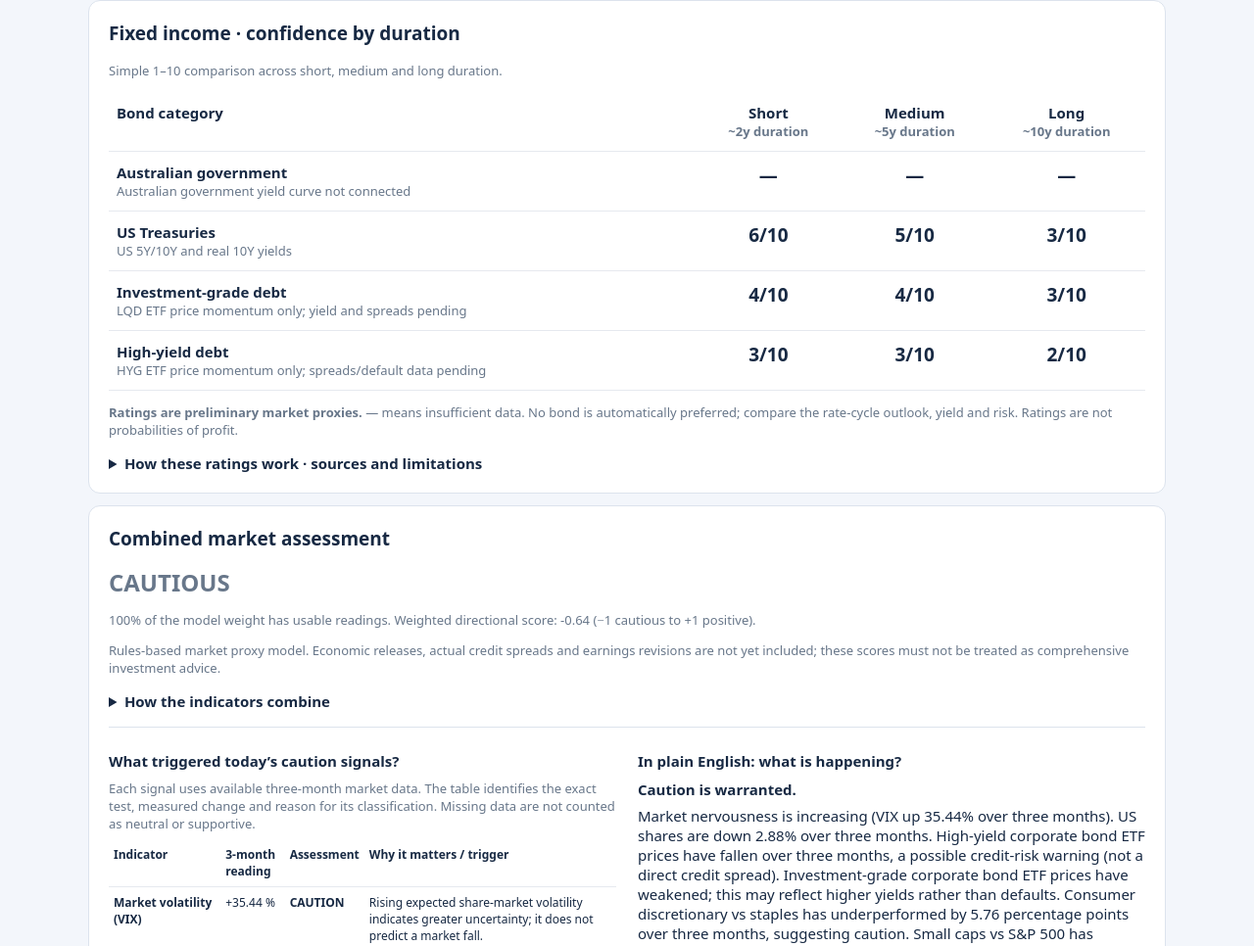
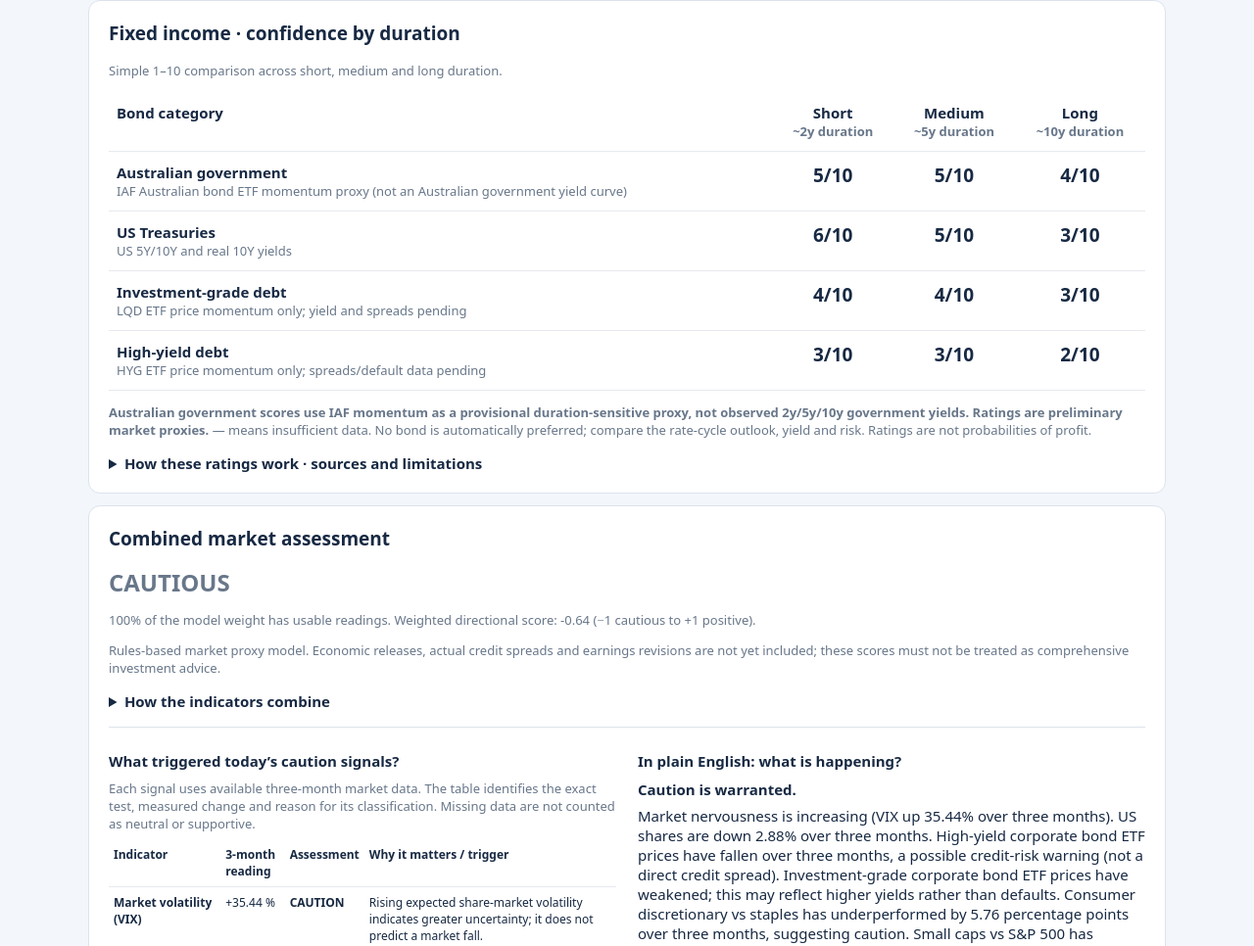
Before and after one commit to CambridgePW/Daily-update, a plain HTML site: page index.html in a window 1280 px wide. Shown: the part 7618-8584 px from the top of the page at 98% size. Drawn offline with Linux system fonts and the light colour scheme.

Commit message:
Provide Australian fixed income duration proxy using live IAF ETF with explicit source limitation

```diff
--- a/index.html
+++ b/index.html
@@ -233,8 +233,9 @@ const acScore=x=>{if(x.kind==='snapshot')return x.score;if(x.kind==='missing')re
 document.getElementById('asset-confidence-grid').innerHTML='<p class="small"><b>Confidence by asset class:</b> automated US market-proxy scores, dated research snapshots, or N/A where reliable regional data are missing. Australian and international equity categories use labelled ETF momentum proxies where available; missing data are not neutral. These scores do not incorporate valuation or earnings forecasts.</p><div class="grid">'+acRows.map(x=>{const v=acScore(x),snapshot=x.kind==='snapshot';return '<div style="border:1px solid #dce3ed;border-radius:9px;padding:12px"><div style="display:flex;justify-content:space-between;gap:8px"><b>'+esc(x.name)+'</b><b>'+esc(v===null?'N/A':v+'/10')+'</b></div><div style="height:8px;border-radius:6px;background:#e9eef5;margin:9px 0"><div style="height:100%;border-radius:6px;width:'+(v===null?0:v*10)+'%;background:'+(v>=7?'#268267':v<=4?'#bc7954':'#b29a42')+'"></div></div><div class="small"><b>'+esc(snapshot?'Dated research snapshot · '+x.date:v===null?'Awaiting data':'Automated market proxy')+'</b><p>'+esc(x.reason)+'</p>'+(x.url?'<a href="'+esc(x.url)+'" target="_blank" rel="noopener noreferrer">Underlying source</a>':'')+'</div></div>'}).join('')+'</div>';
 const y10=live.find(z=>z.name==='US 10Y yield (market proxy)'),y5=live.find(z=>z.name==='US 5Y yield (market proxy)'),real10=live.find(z=>z.name==='US real 10Y yield');
 const ig=live.find(z=>z.name==='Investment grade corporate bond ETF (LQD)'),hy=live.find(z=>z.name==='High yield corporate bond ETF (HYG)');
+const iaf=live.find(z=>z.name==='Australian government bonds ETF (IAF)');
 const fiGroups=[
-{name:'Australian government',source:'Australian government yield curve not connected',type:'missing'},
+{name:'Australian government',source:'IAF Australian bond ETF momentum proxy (not an Australian government yield curve)',type:'australian_proxy'},
 {name:'US Treasuries',source:'US 5Y/10Y and real 10Y yields',type:'gov'},
 {name:'Investment-grade debt',source:'LQD ETF price momentum only; yield and spreads pending',type:'ig'},
 {name:'High-yield debt',source:'HYG ETF price momentum only; spreads/default data pending',type:'hy'}
@@ -243,11 +244,12 @@ const fiTerms=[{name:'Short',duration:2},{name:'Medium',duration:5},{name:'Long'
 const clamp=(x,lo,hi)=>Math.max(lo,Math.min(hi,x));
 const fiScore=(g,term)=>{
 if(g.type==='missing')return null;
+if(g.type==='australian_proxy'){const m=iaf?.trends?.['3m']?.value;if(!Number.isFinite(m))return null;const strength=clamp(m/1.5,-2,2);const durationSensitivity=term.duration/5;return clamp(Math.round(5+strength*durationSensitivity),1,10);}
 if(g.type==='gov'){if(!Number.isFinite(y5?.value)||!Number.isFinite(y10?.value)||!Number.isFinite(real10?.value)||!Number.isFinite(real10?.trends?.['3m']?.value))return null;const realChange=real10.trends['3m'].value;const realLevel=clamp((real10.value-1.5)*.7,-1,1);const curve=y10.value-y5.value;const risk=term.duration/5;return clamp(Math.round(5+realLevel+clamp(-realChange/35,-1.5,1.5)*risk+clamp(curve,-.5,.5)),1,10);}
 const asset=g.type==='ig'?ig:hy;const move=asset?.trends?.['3m']?.value;if(!Number.isFinite(move))return null;const base=g.type==='ig'?5:4;return clamp(Math.round(base+clamp(move/3,-2,2)-Math.max(0,term.duration-5)/5),1,10);
 };
 const fiRating=(g,term)=>{const v=fiScore(g,term);return '<td style="text-align:center"><b style="font-size:19px">'+esc(v===null?'—':v+'/10')+'</b></td>';};
-document.getElementById('duration-monitor').innerHTML='<div class="scroll"><table><tr><th>Bond category</th>'+fiTerms.map(t=>'<th style="text-align:center">'+t.name+'<div class="small">~'+t.duration+'y duration</div></th>').join('')+'</tr>'+fiGroups.map(g=>'<tr><td><b>'+esc(g.name)+'</b><div class="small">'+esc(g.source)+'</div></td>'+fiTerms.map(t=>fiRating(g,t)).join('')+'</tr>').join('')+'</table></div><p class="small"><b>Ratings are preliminary market proxies.</b> — means insufficient data. No bond is automatically preferred; compare the rate-cycle outlook, yield and risk. Ratings are not probabilities of profit.</p>';
+document.getElementById('duration-monitor').innerHTML='<div class="scroll"><table><tr><th>Bond category</th>'+fiTerms.map(t=>'<th style="text-align:center">'+t.name+'<div class="small">~'+t.duration+'y duration</div></th>').join('')+'</tr>'+fiGroups.map(g=>'<tr><td><b>'+esc(g.name)+'</b><div class="small">'+esc(g.source)+'</div></td>'+fiTerms.map(t=>fiRating(g,t)).join('')+'</tr>').join('')+'</table></div><p class="small"><b>Australian government scores use IAF momentum as a provisional duration-sensitive proxy, not observed 2y/5y/10y government yields. Ratings are preliminary market proxies.</b> — means insufficient data. No bond is automatically preferred; compare the rate-cycle outlook, yield and risk. Ratings are not probabilities of profit.</p>';
 document.getElementById('duration-method').innerHTML='<p><b>Method:</b> US Treasury ratings use real yield level, 3-month real-yield change and the 5Y–10Y yield curve. Corporate ratings use 3-month ETF price momentum only and are therefore low-confidence proxies, not full credit assessments. Australian government bonds remain unscored until reliable Australian yields are connected.</p><p><b>Rate sensitivity if yields change ±0.75 percentage points:</b> short duration (~2y) ≈ ∓1.5% price; medium (~5y) ≈ ∓3.75%; long (~10y) ≈ ∓7.5%, before income, convexity, spread changes and fees.</p><p><b>Latest US inputs:</b> 5Y '+esc(Number.isFinite(y5?.value)?y5.value.toFixed(2)+'%':'unavailable')+', 10Y '+esc(Number.isFinite(y10?.value)?y10.value.toFixed(2)+'%':'unavailable')+', real 10Y '+esc(Number.isFinite(real10?.value)?real10.value.toFixed(2)+'%':'unavailable')+'. Observations dated '+esc(y10?.date||'unknown')+'. Currency hedging can materially alter Australian investor outcomes.</p>';
 const signalStatus=v=>v===1?'CAUTION':v===-1?'SUPPORTIVE':'NEUTRAL';
 document.getElementById('signal-details').innerHTML='<div class="scroll"><table><tr><th>Indicator</th><th>3-month reading</th><th>Assessment</th><th>Why it matters / trigger</th></tr>'+signalTests.map(x=>{const status=Number.isFinite(x.value)?x.test(x.value):null;return '<tr><td><b>'+esc(x.name)+'</b></td><td>'+esc((x.value>0?'+':'')+(Number.isFinite(x.value)?x.value.toFixed(2):'Unavailable')+' '+x.unit)+'</td><td><b>'+(status===null?'UNAVAILABLE':signalStatus(status))+'</b></td><td>'+esc(x.why)+'<div class="small"><b>Test:</b> '+esc(x.rule)+'</div></td></tr>'}).join('')+'</table></div><p class="small">pp = percentage points; bp = basis points. Readings and classifications are rules-based research indicators, not personal investment advice. A neutral result means the specified threshold was not crossed.</p>';
```
